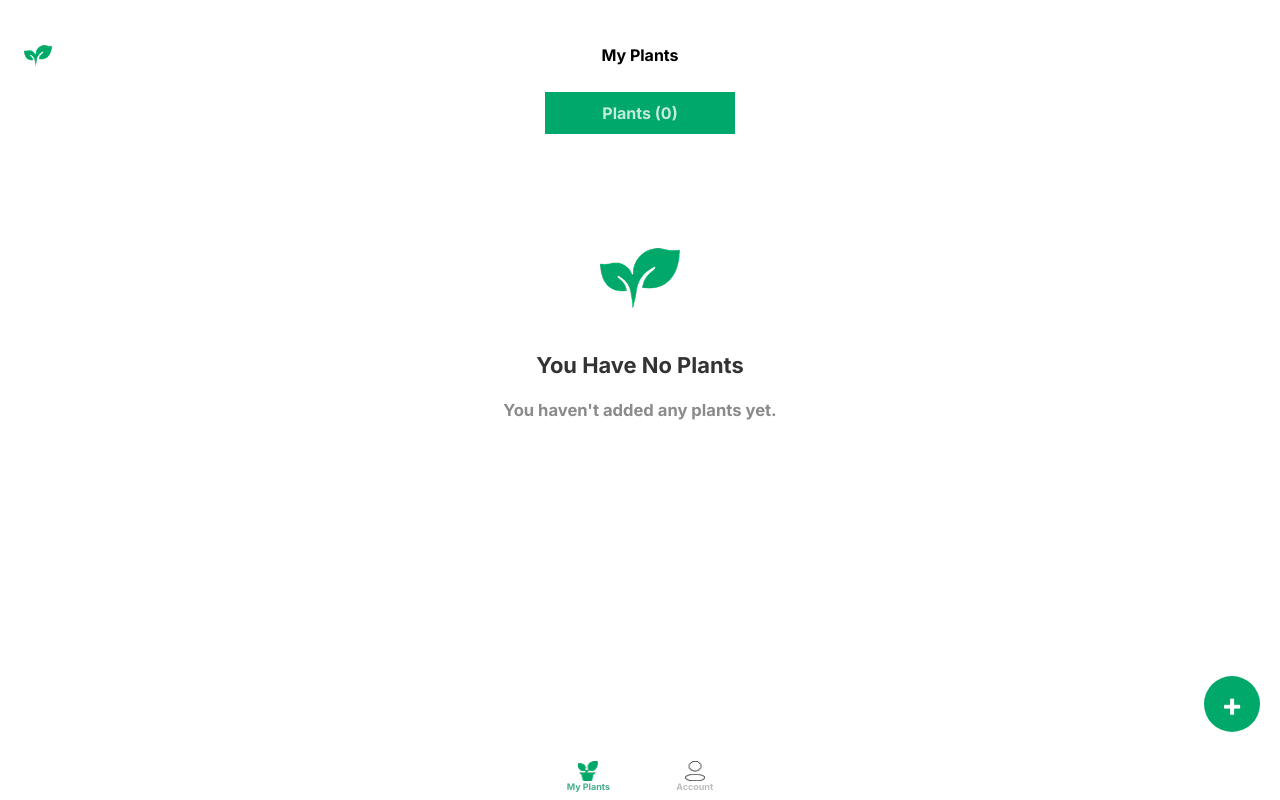
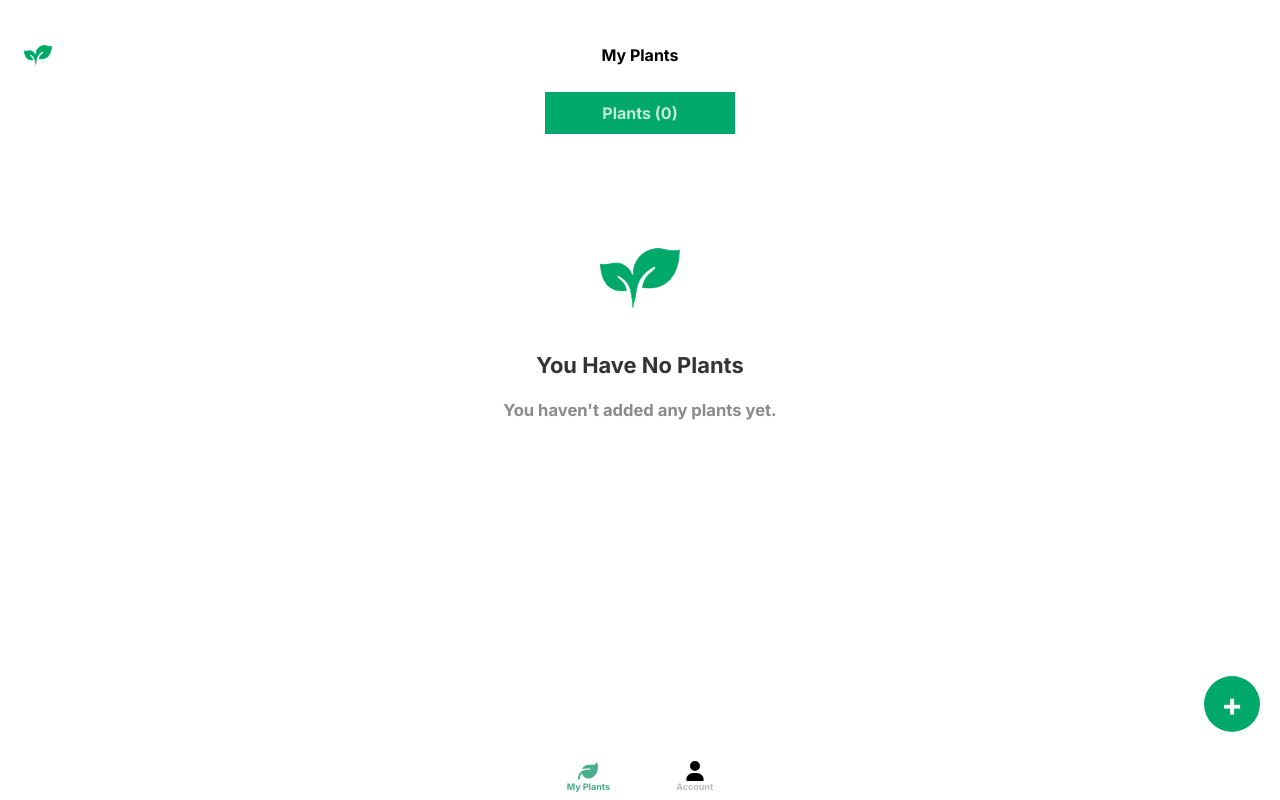
Before and after one commit to ahmadkhatib02/agrinova, a React (Vite) app in the folder smart-irrigation-system/: page /homePage in a window 1280 px wide. Built offline with nearby package versions, Linux system fonts and the light colour scheme; no server answers; the database is empty.

Commit message:
fixed the Footer Nav bar

```diff
--- a/smart-irrigation-system/package.json
+++ b/smart-irrigation-system/package.json
@@ -13,6 +13,9 @@
   "dependencies": {
     "@emotion/react": "^11.14.0",
     "@emotion/styled": "^11.14.0",
+    "@fortawesome/fontawesome-svg-core": "^6.7.2",
+    "@fortawesome/free-solid-svg-icons": "^6.7.2",
+    "@fortawesome/react-fontawesome": "^0.2.2",
     "@mui/material": "^7.0.1",
     "@mui/x-charts": "^7.28.0",
     "firebase": "^11.4.0",
--- a/smart-irrigation-system/src/App.jsx
+++ b/smart-irrigation-system/src/App.jsx
@@ -3,6 +3,7 @@ import HomePage from "./Pages/HomePage"
 import Welcome from "./Pages/Welcome"
 import AddPlantPage from "./Pages/AddPlantPage"
 import AboutPlantPage from "./Pages/AboutPlantPage"
+import Account from "./Pages/Account"
 
 function App() {
   //for testing to remove later
@@ -14,6 +15,7 @@ function App() {
       <Route path="/homePage" element={<HomePage userID = {userID} />} />
       <Route path="/add-plant" element={<AddPlantPage userID={userID} />} />
       <Route path="/about-plant" element= {<AboutPlantPage/>} />
+      <Route path="/account" element ={<Account/>} />
       {/* Default route - Welcome page */}
       <Route path="/" element ={<Welcome/>}/>
     </Routes>
--- a/smart-irrigation-system/src/Pages/AboutPlantPage.jsx
+++ b/smart-irrigation-system/src/Pages/AboutPlantPage.jsx
@@ -162,7 +162,7 @@ export default function AboutPlantPage() {
 
                 </section>
             </main>
-            <Footer />
+            <Footer  page ="home"/>
         </>
     );
 }
--- /dev/null
+++ b/smart-irrigation-system/src/Pages/Account.jsx
@@ -0,0 +1,12 @@
+import Footer from "../components/Footer";
+
+
+export default function Account () {
+
+    return (
+        <>
+            <h1>Account Page</h1>
+            <Footer page ="account"/>
+        </>
+    )
+}
--- a/smart-irrigation-system/src/Pages/AddPlantPage.jsx
+++ b/smart-irrigation-system/src/Pages/AddPlantPage.jsx
@@ -126,7 +126,7 @@ export default function AddPlantPage({ userID }) {
                     </form>
                 </div>
             </main>
-            <Footer />
+            <Footer  page ="home"/>
         </>
     )
 }
--- a/smart-irrigation-system/src/Pages/HomePage.jsx
+++ b/smart-irrigation-system/src/Pages/HomePage.jsx
@@ -45,7 +45,7 @@
               <button className="add" onClick={handleAddPlantClick}>+</button>
           </main>
 
-          <Footer />
+          <Footer page = "home"/>
           </>
       )
   }
--- a/smart-irrigation-system/src/components/Footer.jsx
+++ b/smart-irrigation-system/src/components/Footer.jsx
@@ -1,20 +1,48 @@
-import plantIcon from "../images/plants-footer-active.png"
-import profileIcon from "../images/profile-tab-active.png"
+import { useState, useEffect } from "react"
+import { FontAwesomeIcon } from "@fortawesome/react-fontawesome"
+import { faLeaf, faUser } from "@fortawesome/free-solid-svg-icons"
 import "../styles/Footer.css"
+import { useNavigate } from "react-router-dom"
 
-export default function Footer () {
+export default function Footer ({page}) {
+
+    const[isActive , setIsActive] = useState("")
+    const navigate = useNavigate()
+
+    useEffect(() => {
+        if(page === "home"){
+            setIsActive("plants")
+        }
+        else if(page === "account"){
+            setIsActive("account")
+        }
+    }, [page])
+
+    function switchTabs (event) {
+        if(event.currentTarget.dataset.plant){
+            setIsActive("plants")
+            navigate("/homePage")
+        }
+        else if(event.currentTarget.dataset.account){
+            setIsActive("account")
+            navigate("/account")
+
+        }
+    }
+
     return (
         <footer>
             <div className="tab">
-                {/* Active tab for plant section */}
-                <img className="tab-img" src={plantIcon} alt="plant tab" />
-                <p className="active">My Plants</p>
+
+               <FontAwesomeIcon onClick={switchTabs} data-plant ="plant"
+                    icon={faLeaf} className= {`tab-img ${isActive==="plants" && "active"}`}/>
+                <p className={`${isActive=="plants"? "active": "inactive"}`}>My Plants</p>
             </div>
 
             <div className="tab">
-                {/* Inactive tab for user account */}
-                <img className="tab-img" src={profileIcon} alt="Account tab" />
-                <p className="inactive">Account</p>
+                <FontAwesomeIcon onClick={switchTabs} data-account = "account"
+                    icon={faUser} className= {`tab-img ${isActive==="account" && "active"}`}/>
+                <p className={`${isActive=="account"? "active": "inactive"}`}>Account</p>
             </div>
         </footer>
     )
```
Also changed, not shown: 1 other file (tests, documents, lock files or other folders).
